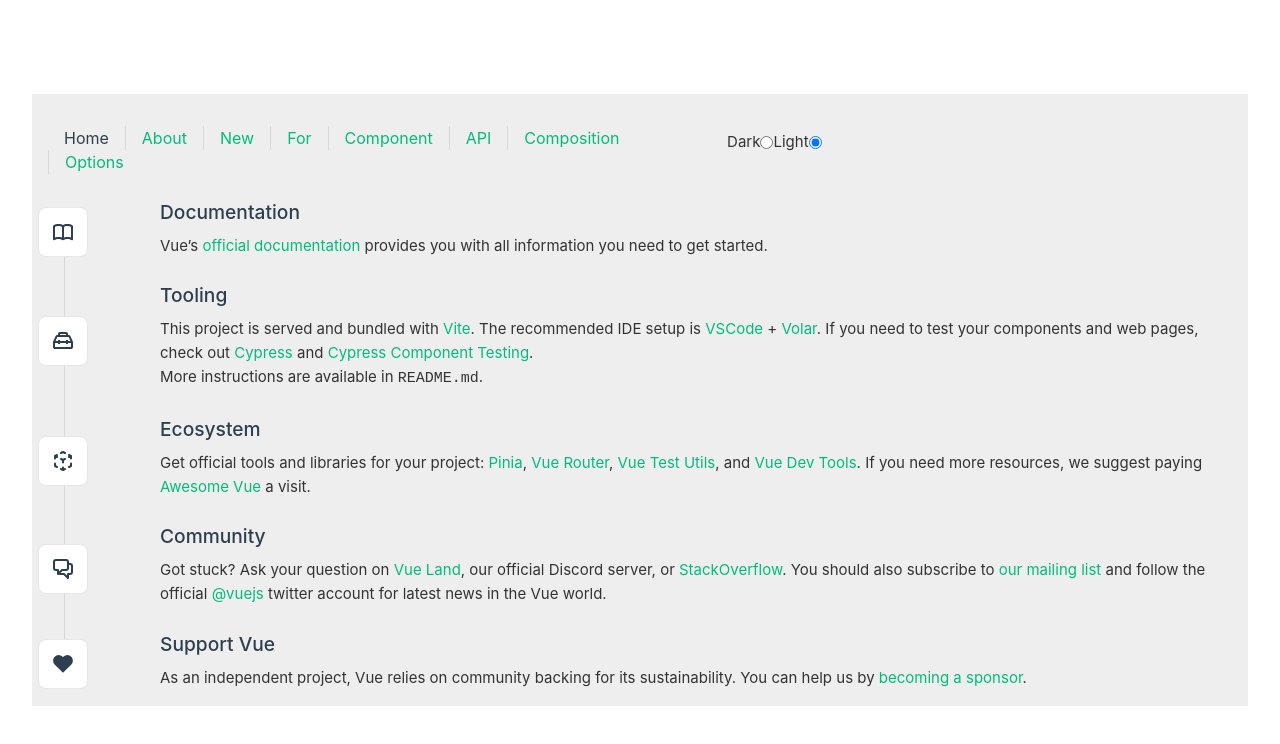
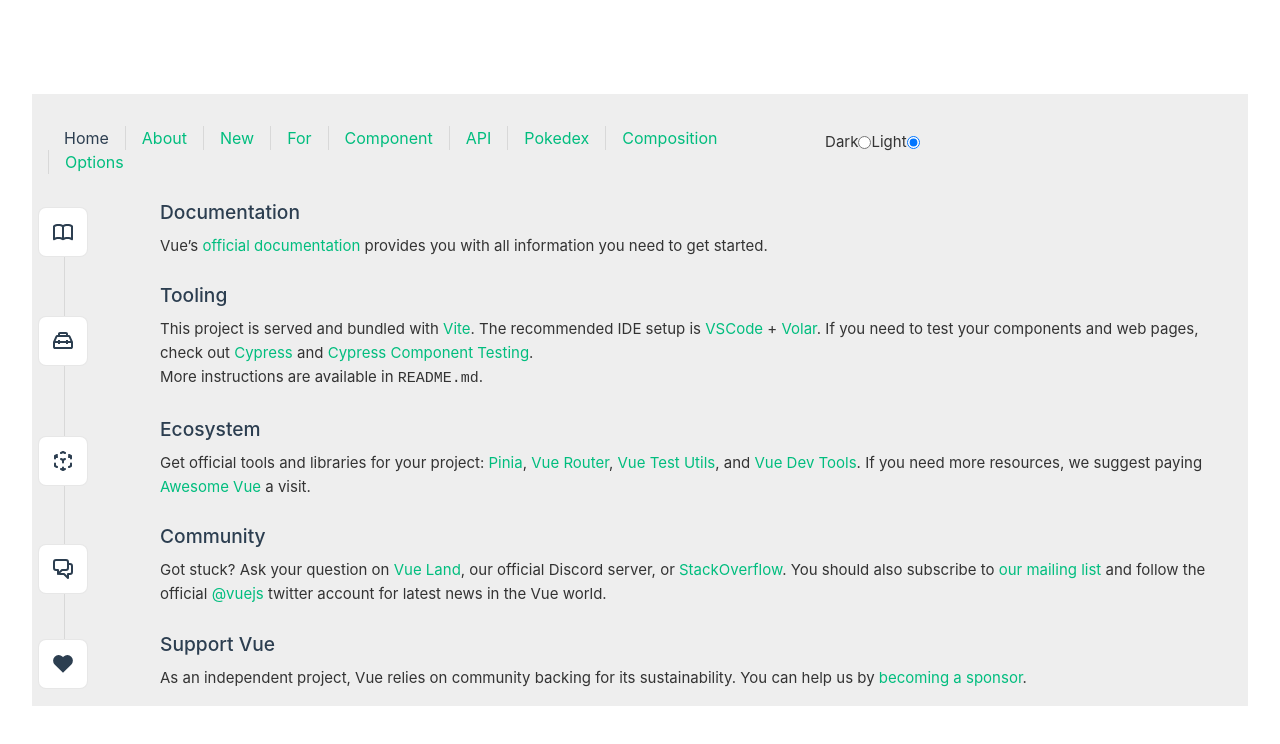
Before and after one commit to FranSar5868/PAC4_JSv3, a Vue app: page / in a window 1280 px wide. Shown: the top 744 px of the page. Built offline with nearby package versions, Linux system fonts and the light colour scheme.

Commit message:
I fetch the pokemons succesfully

```diff
--- a/src/App.vue
+++ b/src/App.vue
@@ -24,6 +24,7 @@ const changeTheme = (e) => {
           <RouterLink to="/for">For</RouterLink>
           <RouterLink to="/component">Component</RouterLink>
           <RouterLink to="/api">API</RouterLink>
+          <RouterLink to="/pokedex">Pokedex</RouterLink>
           <RouterLink to="/composition">Composition</RouterLink>
           <RouterLink to="/options">Options</RouterLink>
         </nav>
--- a/src/views/PokedexView.vue
+++ b/src/views/PokedexView.vue
@@ -1,5 +1,7 @@
 <script setup>
 import { ref, onMounted } from 'vue'
+
+import Card from '../components/Card.vue'
 import pokemonService from '../services/pokemonService.js'
 
 const cards = ref([])
@@ -14,10 +16,12 @@ onMounted(async () => {
     <h1>Pokedex</h1>
 
     <section class="cards">
-      <div v-for="card in cards" :key="card.id">
+      <!-- <div v-for="card in cards" :key="card.id"> -->
+        <!-- <div v-for="card in cards" :key="card.id"></div> -->
         <!-- Display the Pokémon card information -->
-        <pre>{{ card }}</pre>
-      </div>
+        <!-- <pre>{{ card }}</pre> -->
+        <Card v-for="card in cards" :key="card.id" :info="card"/>
+      <!-- </div> -->
     </section>
   </div>
 </template>
```
